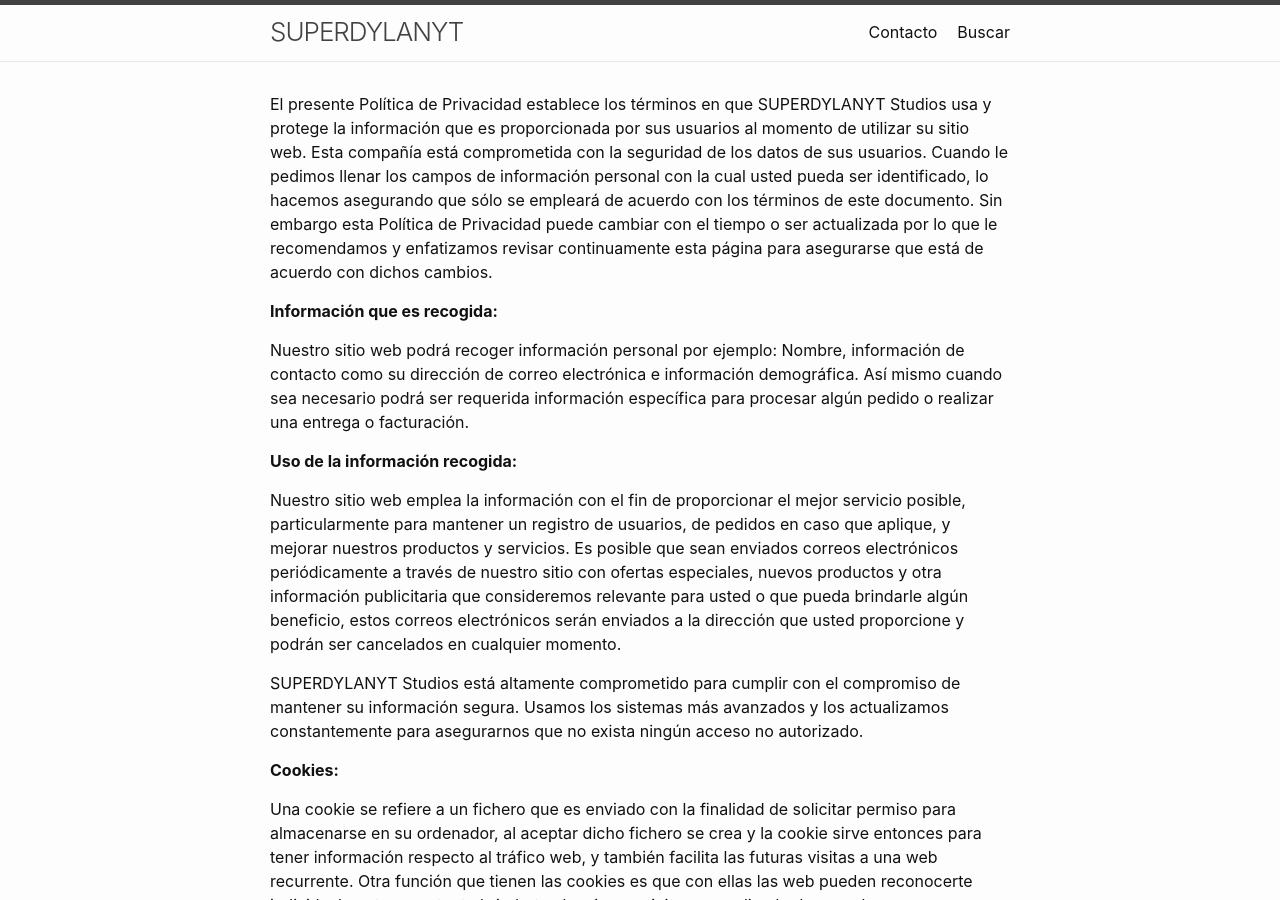
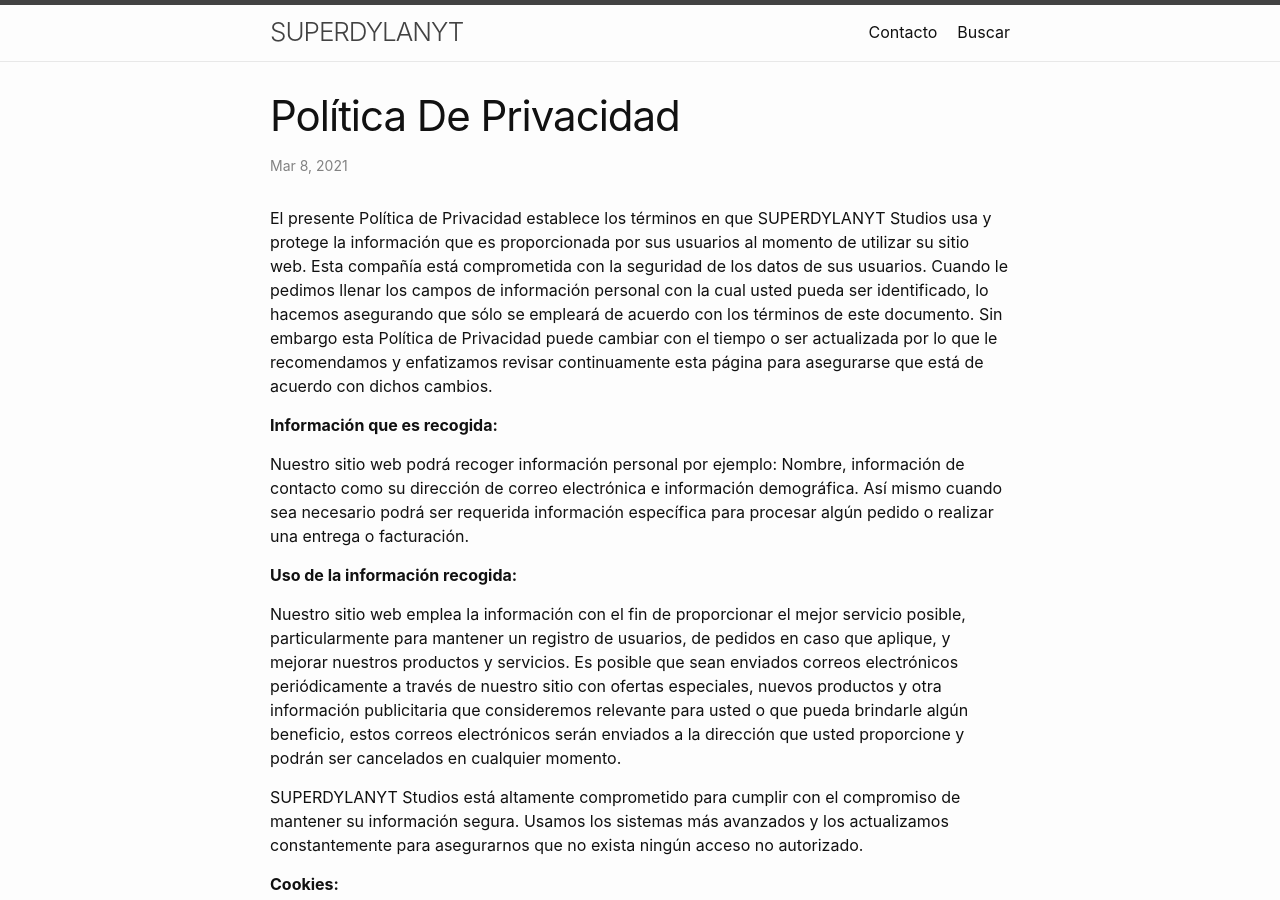
Before and after one commit to dylanmeca/dylanmeca.github.io, a Jekyll site: the page built from _posts/2021-03-08-POLÍTICA-DE-PRIVACIDAD.md, in a window 1280 px wide and 900 px high. Built offline with Jekyll 4.4.1, drawn with Linux system fonts in a browser that asks for light colours; comment, search, counter and statistics services are not loaded; some of the changed lines change nothing that is shown.

Commit message:
Update 2021-03-08-POLÍTICA-DE-PRIVACIDAD.md

```diff
--- a/_posts/2021-03-08-POLÍTICA-DE-PRIVACIDAD.md
+++ b/_posts/2021-03-08-POLÍTICA-DE-PRIVACIDAD.md
@@ -1,6 +1,5 @@
 ---
-layout: default
-title: Política de Privacidad
+layout: post1
 ---
 
 El presente Política de Privacidad establece los términos en que SUPERDYLANYT Studios usa y protege la información que es proporcionada por sus usuarios al momento de utilizar su sitio web. Esta compañía está comprometida con la seguridad de los datos de sus usuarios. Cuando le pedimos llenar los campos de información personal con la cual usted pueda ser identificado, lo hacemos asegurando que sólo se empleará de acuerdo con los términos de este documento. Sin embargo esta Política de Privacidad puede cambiar con el tiempo o ser actualizada por lo que le recomendamos y enfatizamos revisar continuamente esta página para asegurarse que está de acuerdo con dichos cambios.
```
